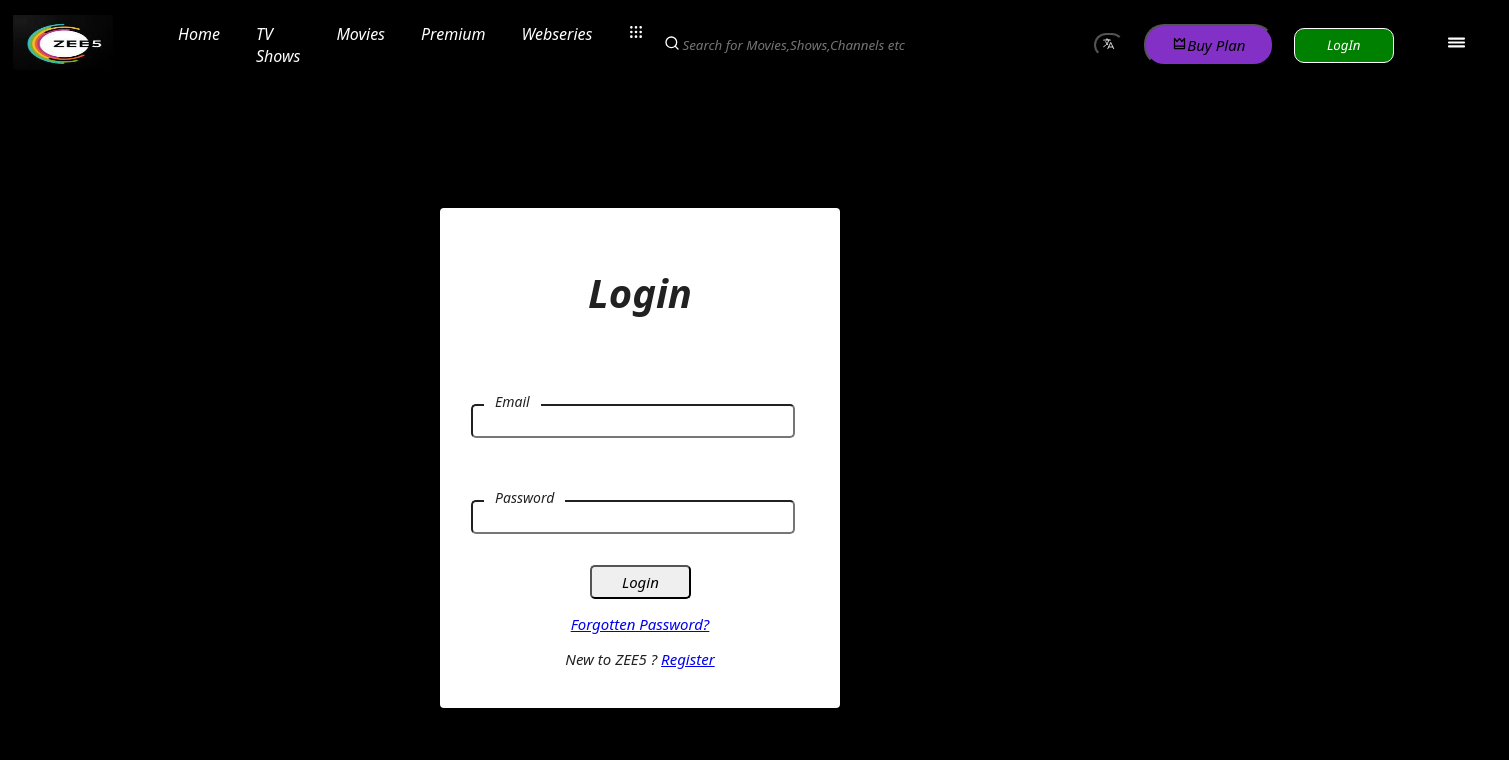
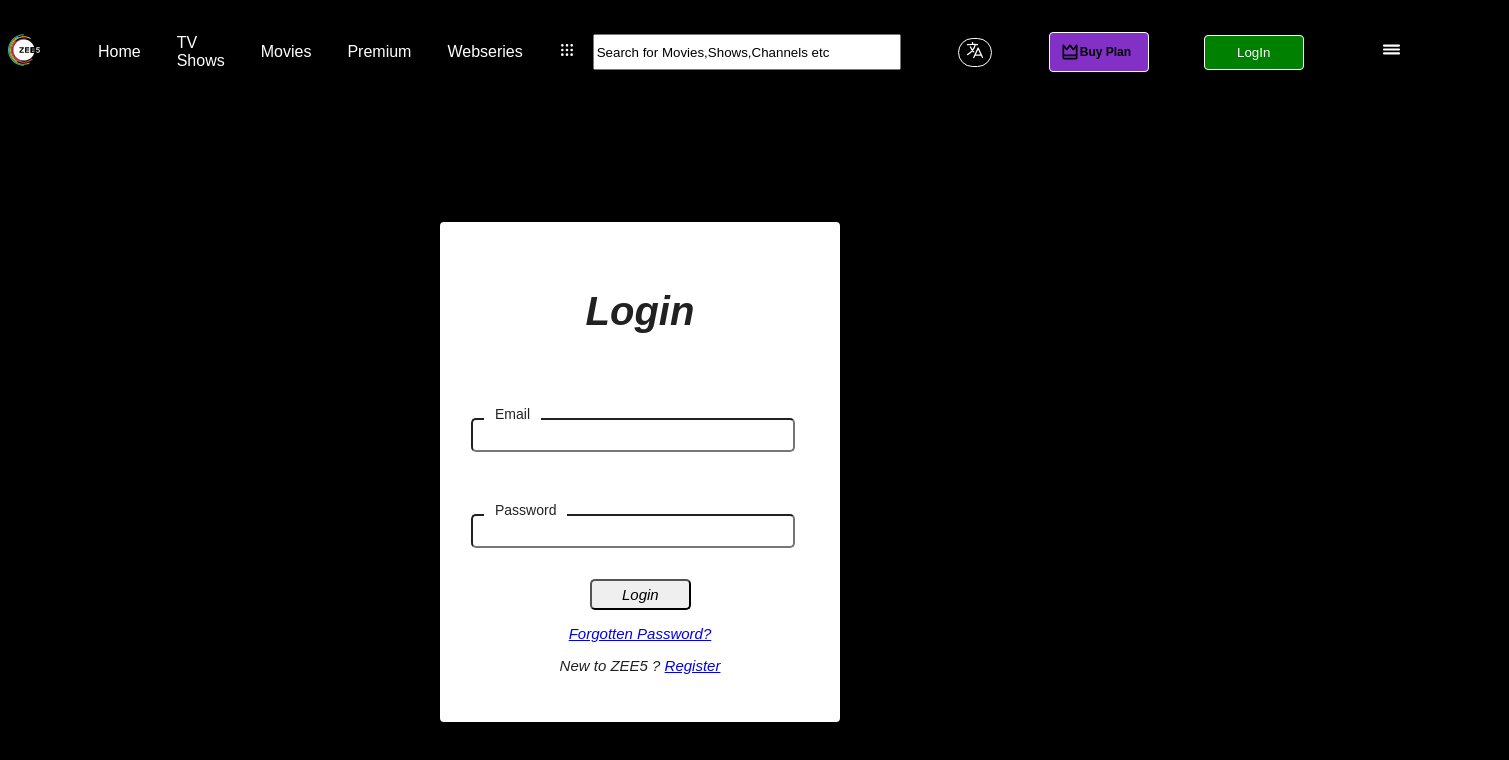
Before and after one commit to balramg7/Zee5-Cinema-Clone---React-Project-1---wu84jw08nhnb, a React app: page /signIn in a window 1280 px wide. Shown: the whole page, 1509 px wide, since content can reach past the window. Built offline with nearby package versions, Linux system fonts and the light colour scheme.

Commit message:
navbar better style

```diff
--- a/src/components/Navbar/Navbar.jsx
+++ b/src/components/Navbar/Navbar.jsx
@@ -1,6 +1,5 @@
-import React, { useEffect, useState } from "react";
+import React from "react";
 import styles from "./Navbar.module.css";
-import { FiSearch } from "react-icons/fi";
 import { HiOutlineLanguage } from "react-icons/hi2";
 import { IoReorderThree } from "react-icons/io5";
 import { TbGridDots } from "react-icons/tb";
@@ -9,11 +8,15 @@
 import { BsFillPersonFill } from "react-icons/bs";
 import {
   IconButton,
+  Input,
+  InputGroup,
   Menu,
   MenuButton,
   MenuItem,
   MenuList,
+  Stack,
 } from "@chakra-ui/react";
+import logo from "../../assets/logo.svg";
 
 const Navbar = ({ userAuthenticated, setUserAuthenticated }) => {
   const navigate = useNavigate();
@@ -32,7 +35,7 @@
 
   const goToTheHome = () => {
     navigate("/");
-  }
+  };
 
   const handleLogout = () => {
     localStorage.removeItem("userToken");
@@ -43,17 +46,17 @@
     <nav className={styles.navbar}>
       <div className={styles.logo}>
         <img
-          src="\images\zee5_logo1.jpeg"
-          alt="zee5 logo"
-          style={{
-            width: "100px",
-            height: "55px",
-            opacity: "revert-layer",
-          }}
+          src={logo}
+          title="ZEE5 Logo"
+          alt="ZEE5 Logo"
+          width="32px"
+          height="32px"
         />
       </div>
       <ul className={styles.nav_list}>
-        <li onClick={goToTheHome} className={styles.nav_item}>Home</li>
+        <li onClick={goToTheHome} className={styles.nav_item}>
+          Home
+        </li>
         <li className={styles.nav_item}>TV Shows</li>
         <li className={styles.nav_item}>Movies</li>
         <li className={styles.nav_item}>Premium</li>
@@ -62,21 +65,24 @@
           <TbGridDots />
         </li>
       </ul>
-      <div className={styles.search_bar}>
-        <FiSearch color="white" />
-        <input
-          type="text"
-          placeholder="Search for Movies,Shows,Channels etc"
-          color="white"
-        />
-      </div>
-      <div className={styles.user_actions}>
+      <Stack display="flex" flexDirection="row" gap="55px" alignItems="center">
+        <Stack>
+          <InputGroup>
+            <Input
+              type="text"
+              height='30px'
+              placeholder="Search for Movies,Shows,Channels etc"
+              _placeholder={{  color: "black"}}
+              width="300px"
+              left="40px"
+            />
+          </InputGroup>
+        </Stack>
         <button className={styles.Lang_btn}>
           <HiOutlineLanguage />
         </button>
-
         <button className={styles.plan_btn}>
-          <BiCrown />
+          <BiCrown style={{fontSize: "20px"}} />
           Buy Plan
         </button>
 
@@ -101,14 +107,32 @@
                 marginLeft="10px"
                 marginRight="10px"
               />
-              <MenuList border="none" bg="black" width="200px" zIndex="2" color="white">
-                <MenuItem bg="black" minH="48px" onClick={goToTheProfileSetting}>
+              <MenuList
+                border="none"
+                bg="black"
+                width="200px"
+                zIndex="2"
+                color="white"
+              >
+                <MenuItem
+                  bg="black"
+                  minH="48px"
+                  onClick={goToTheProfileSetting}
+                >
                   Profile Setting
                 </MenuItem>
-                <MenuItem bg="black" minH="48px" onClick={goToTheWatchlist}>Watchlist</MenuItem>
-                <MenuItem bg="black" minH="48px">Term and Condition</MenuItem>
-                <MenuItem bg="black" minH="48px">Subscription</MenuItem>
-                <MenuItem bg="black" minH="48px">Policy</MenuItem>
+                <MenuItem bg="black" minH="48px" onClick={goToTheWatchlist}>
+                  Watchlist
+                </MenuItem>
+                <MenuItem bg="black" minH="48px">
+                  Term and Condition
+                </MenuItem>
+                <MenuItem bg="black" minH="48px">
+                  Subscription
+                </MenuItem>
+                <MenuItem bg="black" minH="48px">
+                  Policy
+                </MenuItem>
               </MenuList>
             </Menu>
             <button className={styles.login_btn} onClick={handleLogout}>
@@ -122,11 +146,10 @@
             </button>
           </Link>
         )}
-
         <button className={styles.last_btn}>
           <IoReorderThree />
         </button>
-      </div>
+      </Stack>
     </nav>
   );
 };
--- a/src/components/Navbar/Navbar.module.css
+++ b/src/components/Navbar/Navbar.module.css
@@ -1,11 +1,11 @@
-@import"https://fonts.googleapis.com/css2?family=Noto+Sans:wght@400;500;700&display=swap";
+/* @import"https://fonts.googleapis.com/css2?family=Noto+Sans:wght@400;500;700&display=swap"; */
 body{
     background-color: black
 }
-.logo{
-    padding: 0;
-    margin: 0 5px;
-}
+/* .logo{
+    width: 10px;
+    height: 10px;
+} */
 .navbar{
     display: flex;
     flex-direction: row;
@@ -17,9 +17,11 @@
 
 .nav_list{
     display: flex;
+    flex-direction: row;
+    align-items: center;
     list-style: none;
     justify-content: space-between;
-    margin: 0 2px;
+    margin: 26px 0;
 }
 
 .nav_item{
@@ -47,52 +49,53 @@
     color: white;
 }
 
-.search_button{
+/* .search_button{
     border: none;
-}
+} */
 
-.user_actions{
+/* .user_actions{
     justify-content: space-between;
     display: flex;
     flex-direction: row;
     align-items: center;
-}
+} */
 
 .Lang_btn{
     color: white;
-    margin: 0 10px;
+    margin: 0 2px;
+    border: 1px solid white;
     border-radius: 20px;
+    font-size: 20px;
     background-color: black;
+
 }
 
 .plan_btn{
     background-color: #8230c6;
     text-align: center;
-    margin: 0 10px;
-    padding: 0 10px;
-    border-radius: 20px;
-    font-size: 15px;
-    font-weight: 500;
-    width: 130px;
-    height: 42px;
+    border-radius: 4px;
+    font-size: 12px;
+    font-weight: 800;
+    display: inline-block;
+    display: flex;
+    align-items: center;
+    padding: 9px 10px;
+    width: 100px;
+    border: 1px solid white;
 }
 
 .login_btn{
     color: white;
-    border-radius: 10px;
-    padding: 0px 10px;
+    border-radius: 4px;
     text-align: center;
-    margin: 0 10px;
     border: 1px solid white;
     width: 100px;
     height: 35px;
-    font-family: 'Segoe UI', Tahoma, Geneva, Verdana, sans-serif;
     background-color: green;
 }
 
 .last_btn{
     color: white;
-    margin: 0 20px;
     border: none;
     font-size: 25px;
     padding: 20px;
--- a/src/styles/App.css
+++ b/src/styles/App.css
@@ -2,12 +2,10 @@
 
 * {
 
-  /* width: 100%; */
+  /* width: 100%;   */
   ::-webkit-scrollbar {
     display: none;
   }
-  font-family: system-ui, -apple-system, BlinkMacSystemFont, 'Segoe UI', Roboto, Oxygen, Ubuntu, Cantarell, 'Open Sans', 'Helvetica Neue', sans-serif;
-  font-weight: 400;
-  font-style: italic;
+  font-family: NotoSansRegular,sans-serif;
 
 }
```
Also changed, not shown: public/images/logo.png (deleted), public/images/zee5_logo1.jpeg (deleted), src/assets/logo.svg (added).
